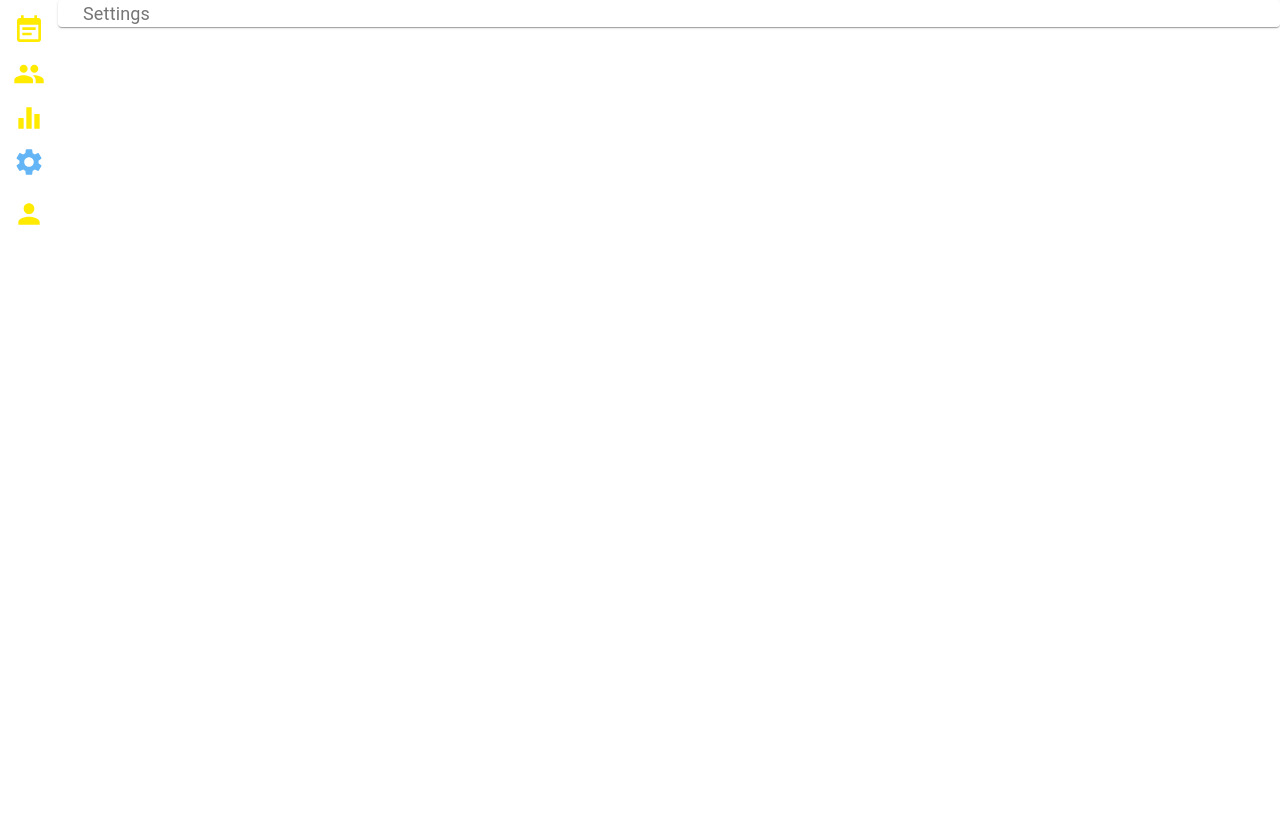
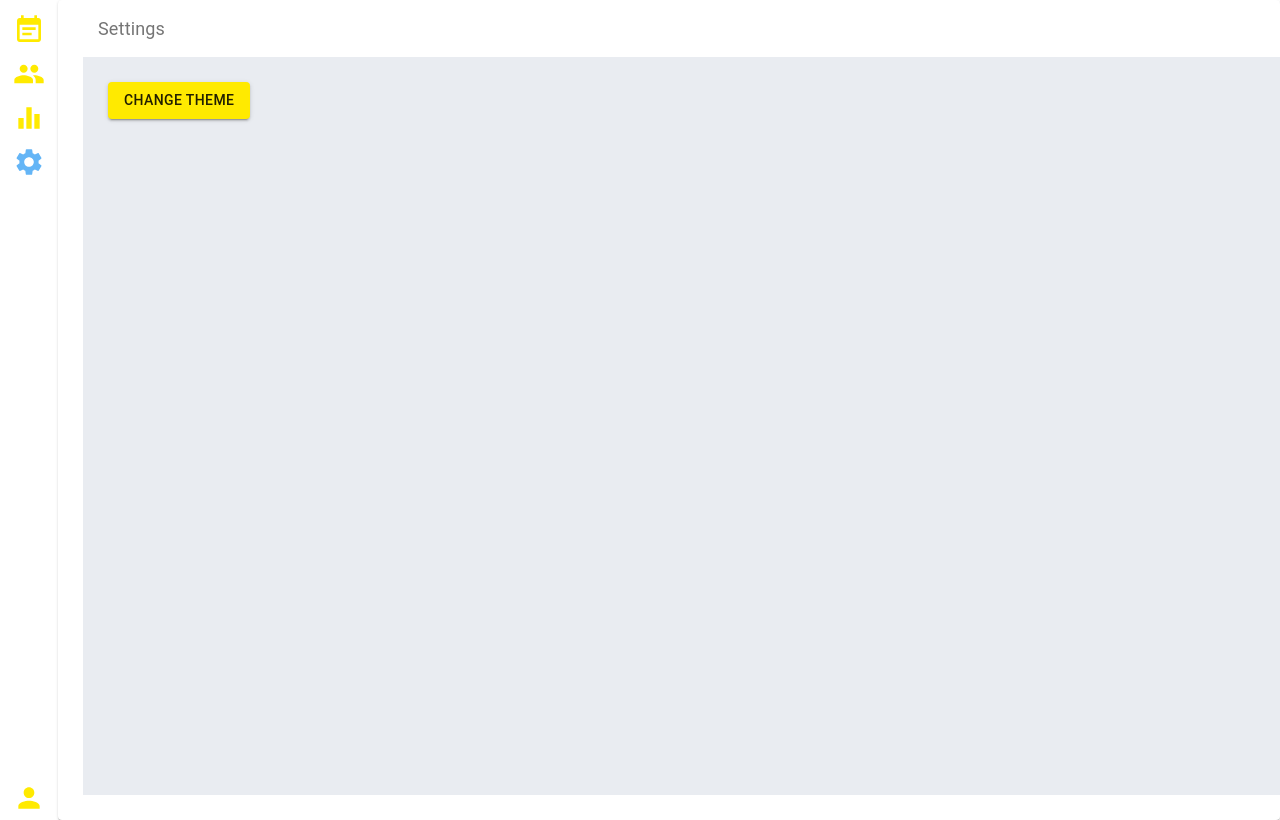
Before and after one commit to JarponOK/DXPractice, a React app: page /settings in a window 1280 px wide. Built offline with nearby package versions, Linux system fonts and the light colour scheme.

Commit message:
add settings layout

```diff
--- a/src/client/Containers/settings.js
+++ b/src/client/Containers/settings.js
@@ -1,21 +1,45 @@
 import React, { Component } from 'react';
+import { connect } from 'react-redux';
+import PropTypes from 'prop-types';
 import { makeStyles } from '@material-ui/core/styles';
-import { Paper, Grid, Typography } from '@material-ui/core';
+import {
+  Paper, Grid, Typography, Button, TextField, InputAdornment, IconButton
+} from '@material-ui/core';
+import Search from '@material-ui/icons/Search';
+import { clientsFetchData } from '../Actions/itemClients';
+
 
 const useStyles = makeStyles(theme => ({
   header: {
     textAlign: 'left',
     fontSize: 18,
+    padding: '15px',
     color: theme.palette.text.secondary,
+  },
+  body: {
+
+    height: '86vh',
+    margin: '0px',
+    padding: '25px',
+    backgroundColor: '#E9ECF1',
+  },
+  button: {
+    marginRight: '25px',
   }
 }));
+
 function TopMenu() {
   const classes = useStyles();
 
   return (
-    <Grid item xs={12} style={{ marginBottom: '25px', paddingLeft: '25px' }}>
-      <Typography className={classes.header}>Settings</Typography>
-    </Grid>
+      <Grid item xs={12} style={{ paddingBottom: '25px', paddingLeft: '25px' }} container direction="column">
+        <Typography className={classes.header}>Settings</Typography>
+        <Typography className={classes.body}>
+          <Button className={classes.button} color="secondary" variant="contained">
+            Change Theme
+          </Button>
+        </Typography>
+      </Grid>
   );
 }
 export default function SettingsPage() {
```
